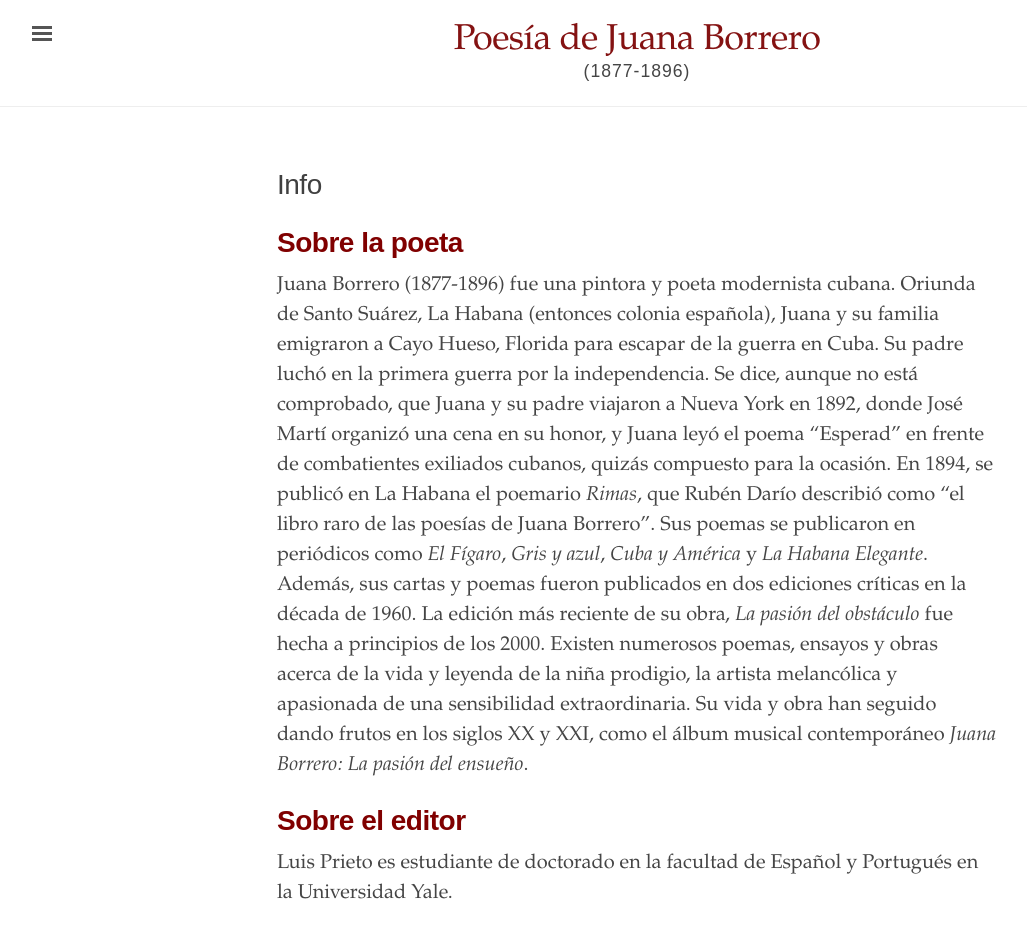
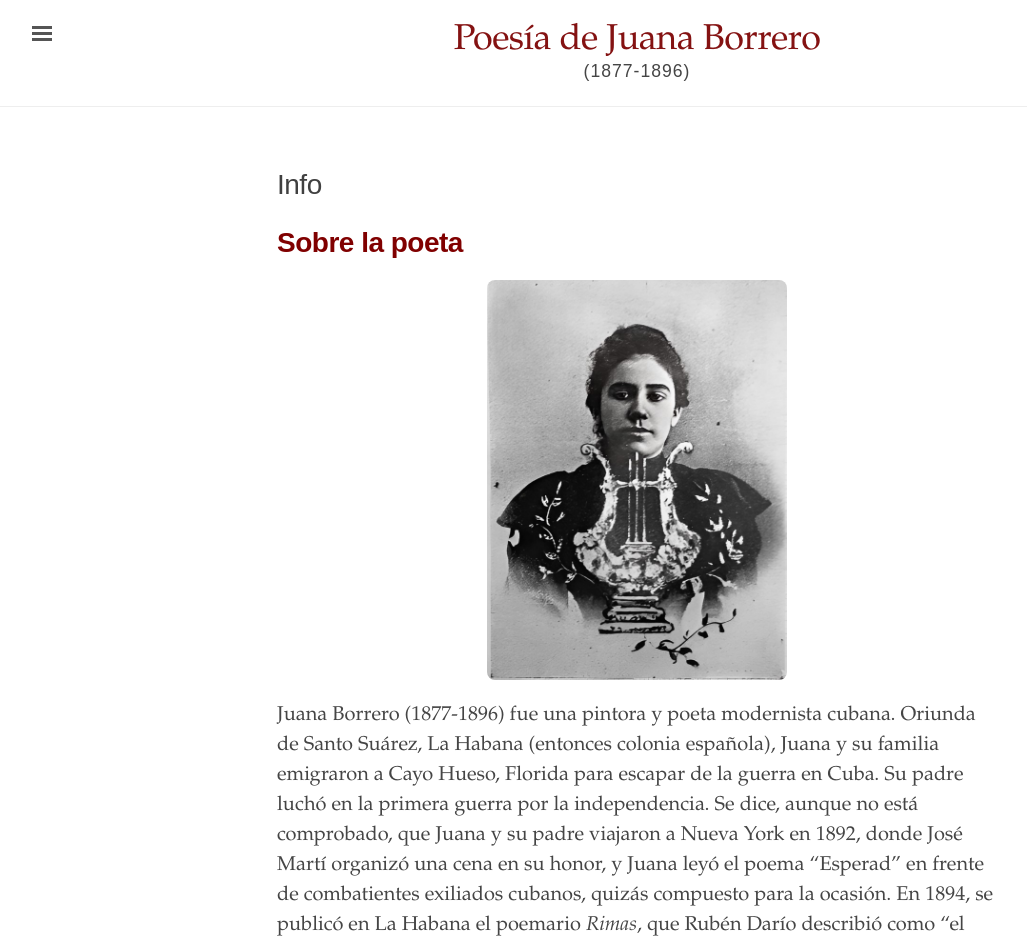
Before and after one commit to edicionesdereparto/juanaborrero, a Jekyll site: the page built from info.md, in a window 1280 px wide. Shown: the top 943 px of the page, without its empty margins (3-1030 px from the left). Built offline with Jekyll 4.4.1, drawn with Linux system fonts in a browser that asks for light colours.

Commit message:
Update info.md

```diff
--- a/info.md
+++ b/info.md
@@ -3,9 +3,12 @@ layout: page
 title: Info
 ---
 <h1 style="font-weight: bold; color: #800000;">Sobre la poeta</h1>
+<img src="{{ site.baseurl }}/assets/fotojb.jpg" alt="Juana Borrero" class="center" style="max-width: 300px; border-radius: 8px; margin: 20px auto; display: block;">
 
 Juana Borrero (1877-1896) fue una pintora y poeta modernista cubana. Oriunda de Santo Suárez, La Habana (entonces colonia española), Juana y su familia emigraron a Cayo Hueso, Florida para escapar de la guerra en Cuba. Su padre luchó en la primera guerra por la independencia. Se dice, aunque no está comprobado, que Juana y su padre viajaron a Nueva York en 1892, donde José Martí organizó una cena en su honor, y Juana leyó el poema "Esperad" en frente de combatientes exiliados cubanos, quizás compuesto para la ocasión. En 1894, se publicó en La Habana el poemario <i>Rimas</i>, que Rubén Darío describió como "el libro raro de las poesías de Juana Borrero". Sus poemas se publicaron en periódicos como <i>El Fígaro</i>, <i>Gris y azul</i>, <i>Cuba y América</i> y <i>La Habana Elegante</i>. Además, sus cartas y poemas fueron publicados en dos ediciones críticas en la década de 1960. La edición más reciente de su obra, <i>La pasión del obstáculo</i> fue hecha a principios de los 2000. Existen numerosos poemas, ensayos y obras acerca de la vida y leyenda de la niña prodigio, la artista melancólica y apasionada de una sensibilidad extraordinaria. Su vida y obra han seguido dando frutos en los siglos XX y XXI, como el álbum musical contemporáneo <i>Juana Borrero: La pasión del ensueño</i>.
 
 <h1 style="font-weight: bold; color: #800000;">Sobre el editor</h1>
 
+<img src="{{ site.baseurl }}/assets/profile.jpg" alt="Juana Borrero" class="center" style="max-width: 300px; border-radius: 8px; margin: 20px auto; display: block;">
+
 Luis Prieto es estudiante de doctorado en la facultad de Español y Portugués en la Universidad Yale.
```
